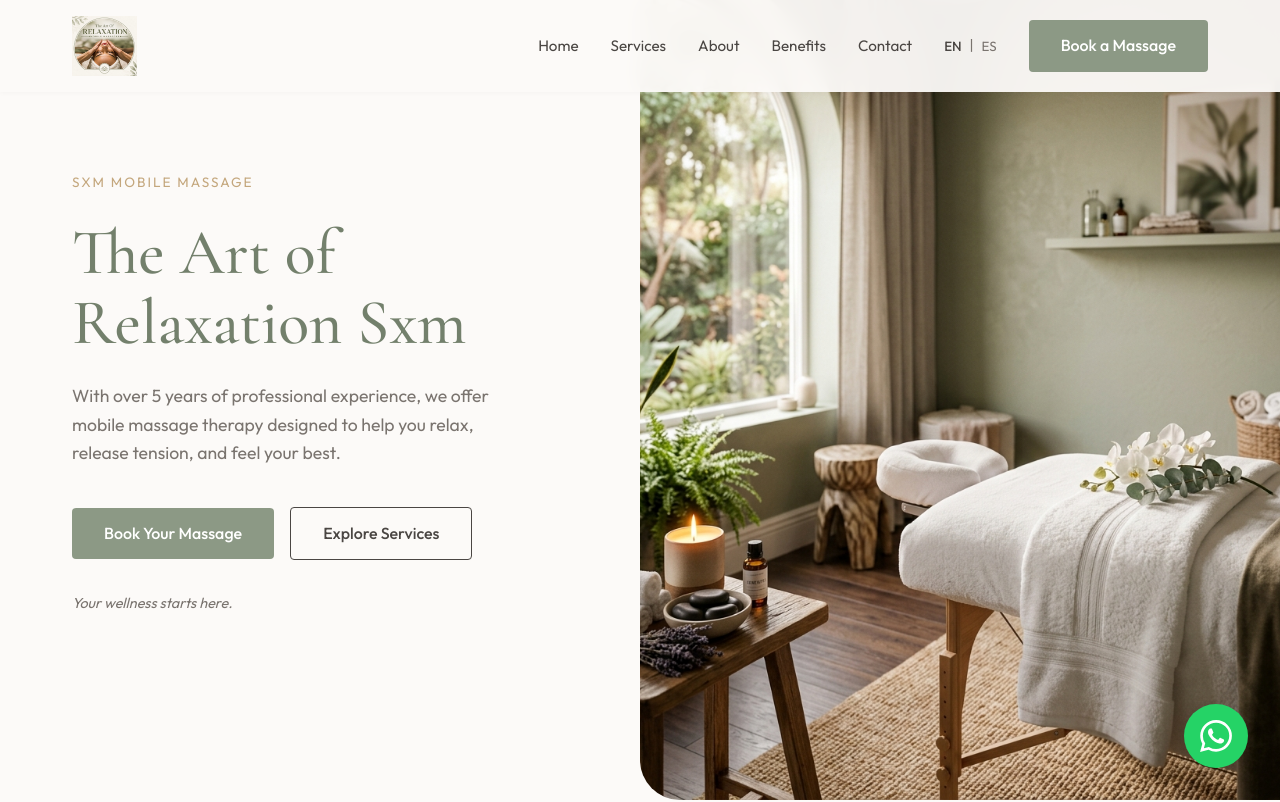
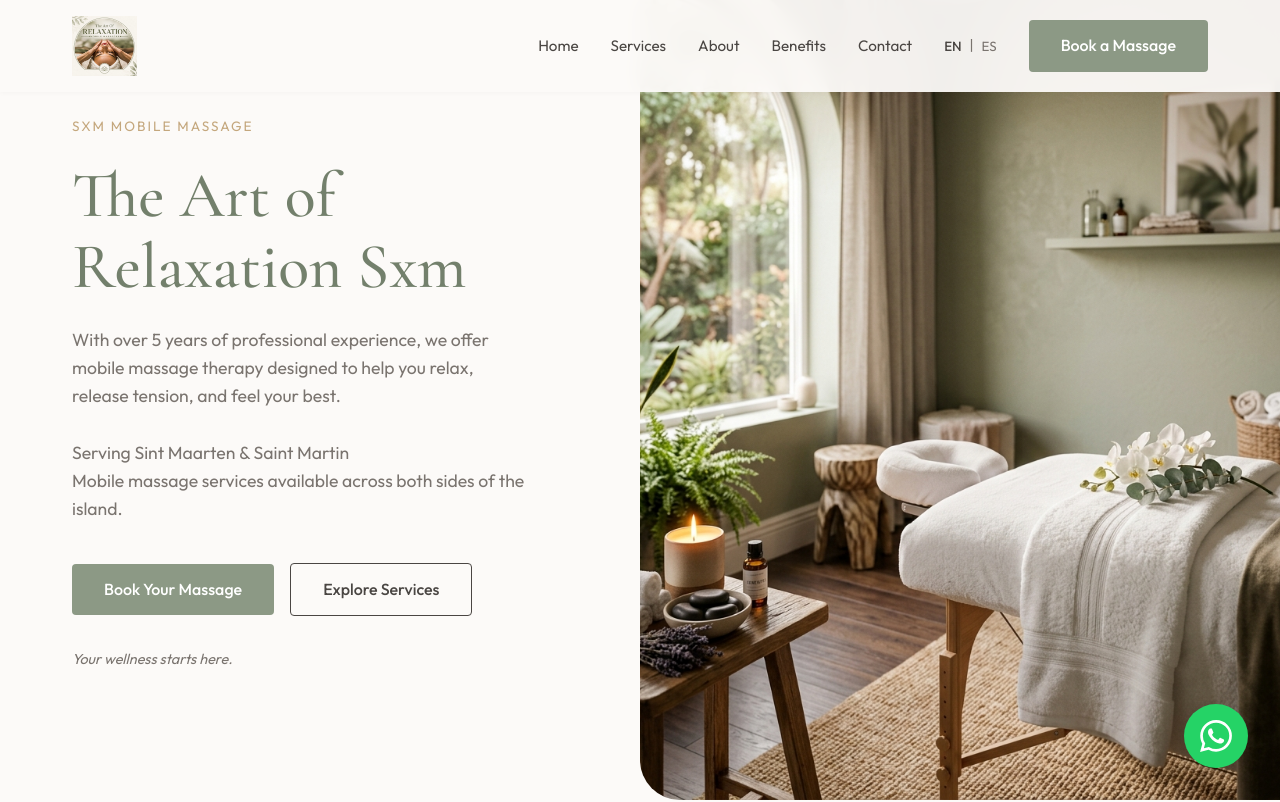
Before and after one commit to alexanderst2005-lab/masajes, a React (Vite) app: page / in a window 1280 px wide. Shown: the top 802 px of the page. Built offline with nearby package versions, Linux system fonts and the light colour scheme.

Commit message:
Update location to Sint Maarten and add extra text to hero desc

```diff
--- a/src/App.jsx
+++ b/src/App.jsx
@@ -9,7 +9,7 @@ const WHATSAPP_NUMBER = '17215236759'; // e.g. '1234567890' (Include country cod
 const content = {
   en: {
     nav: { home: 'Home', services: 'Services', about: 'About', benefits: 'Benefits', contact: 'Contact', book: 'Book a Massage' },
-    hero: { tag: 'Sxm Mobile Massage', title: 'The Art of Relaxation Sxm', desc: 'With over 5 years of professional experience, we offer mobile massage therapy designed to help you relax, release tension, and feel your best.', bookBtn: 'Book Your Massage', exploreBtn: 'Explore Services', note: 'Your wellness starts here.' },
+    hero: { tag: 'Sxm Mobile Massage', title: 'The Art of Relaxation Sxm', desc: "With over 5 years of professional experience, we offer mobile massage therapy designed to help you relax, release tension, and feel your best.\n\nServing Sint Maarten & Saint Martin\nMobile massage services available across both sides of the island.", bookBtn: 'Book Your Massage', exploreBtn: 'Explore Services', note: 'Your wellness starts here.' },
     services: { title: 'Our Massage Services', subtitle: 'Personalized massage experiences created to help you relax, recover, and take care of your body.', book: 'Book Now', list: [
       { id: 1, name: 'Relaxing Massage', desc: 'A calming massage focused on relaxation and stress relief.', time: '60 / 90 Minutes', price: 'From $90 USD', options: [{time: '60 Minutes', price: '$90 USD'}, {time: '90 Minutes', price: '$130 USD'}], img: '/relaxing.jpg' },
       { id: 2, name: 'Couple Massage', desc: 'A shared relaxation experience for two, side by side.', time: '60 / 90 Minutes', price: 'From $180 USD', options: [{time: '60 Minutes', price: '$180 USD'}, {time: '90 Minutes', price: '$260 USD'}], img: '/couple.png' },
@@ -41,7 +41,7 @@ const content = {
       { text: "Professional, relaxing, and exactly what I needed.", author: "Amanda T." }
     ]},
     booking: { title: 'Ready to Relax?', subtitle: 'Give yourself the time you deserve. Book your massage session today.', btn: 'Book an Appointment' },
-    location: { title: 'Find Us', address: 'Philipsburg', phone: '+1(721)5236759', email: 'ytt.292013@outlook.com' },
+    location: { title: 'Find Us', address: 'Sint Maarten', phone: '+1(721)5236759', email: 'ytt.292013@outlook.com' },
     finalCta: { t1: 'Your body deserves a little care.', t2: 'Take a moment for yourself.', btn: 'Book Your Massage' },
     footer: { rights: '© 2026 The Art of Relaxation Sxm. All rights reserved.' },
     modal: {
@@ -60,7 +60,7 @@ const content = {
   },
   es: {
     nav: { home: 'Inicio', services: 'Servicios', about: 'Sobre mí', benefits: 'Beneficios', contact: 'Contacto', book: 'Reservar un masaje' },
-    hero: { tag: 'Sxm Mobile Massage', title: 'The Art of Relaxation Sxm', desc: 'Con más de 5 años de experiencia profesional, ofrecemos terapia de masajes a domicilio diseñada para ayudarte a relajarte, liberar tensiones y sentirte mejor.', bookBtn: 'Reserva tu masaje', exploreBtn: 'Ver servicios', note: 'Tu bienestar comienza aquí.' },
+    hero: { tag: 'Sxm Mobile Massage', title: 'The Art of Relaxation Sxm', desc: "Con más de 5 años de experiencia profesional, ofrecemos terapia de masajes a domicilio diseñada para ayudarte a relajarte, liberar tensiones y sentirte mejor.\n\nSirviendo a Sint Maarten y Saint Martin\nServicios de masajes a domicilio disponibles en ambos lados de la isla.", bookBtn: 'Reserva tu masaje', exploreBtn: 'Ver servicios', note: 'Tu bienestar comienza aquí.' },
     services: { title: 'Nuestros Servicios', subtitle: 'Experiencias de masaje personalizadas creadas para ayudarte a relajar, recuperar y cuidar tu cuerpo.', book: 'Reservar', list: [
       { id: 1, name: 'Masaje Relajante', desc: 'Un masaje calmante enfocado en la relajación y el alivio del estrés.', time: '60 / 90 Minutes', price: 'Desde $90 USD', options: [{time: '60 Minutes', price: '$90 USD'}, {time: '90 Minutes', price: '$130 USD'}], img: '/relaxing.jpg' },
       { id: 2, name: 'Masaje en Pareja', desc: 'Una experiencia de relajación compartida para dos, lado a lado.', time: '60 / 90 Minutes', price: 'Desde $180 USD', options: [{time: '60 Minutes', price: '$180 USD'}, {time: '90 Minutes', price: '$260 USD'}], img: '/couple.png' },
@@ -92,7 +92,7 @@ const content = {
       { text: "Profesional, relajante y exactamente lo que necesitaba.", author: "Amanda T." }
     ]},
     booking: { title: '¿Lista para relajarte?', subtitle: 'Date el tiempo que mereces. Reserva tu sesión de masaje hoy mismo.', btn: 'Agendar una cita' },
-    location: { title: 'Encuéntranos', address: 'Philipsburg', phone: '+1(721)5236759', email: 'ytt.292013@outlook.com' },
+    location: { title: 'Encuéntranos', address: 'Sint Maarten', phone: '+1(721)5236759', email: 'ytt.292013@outlook.com' },
     finalCta: { t1: 'Tu cuerpo merece un poco de cuidado.', t2: 'Regálate un momento para ti.', btn: 'Reservar mi masaje' },
     footer: { rights: '© 2026 The Art of Relaxation Sxm. Todos los derechos reservados.' },
     modal: {
--- a/src/index.css
+++ b/src/index.css
@@ -311,6 +311,7 @@ header {
   color: var(--color-text-light);
   margin-bottom: 2.5rem;
   max-width: 90%;
+  white-space: pre-line;
 }
 
 .hero-buttons {
```
